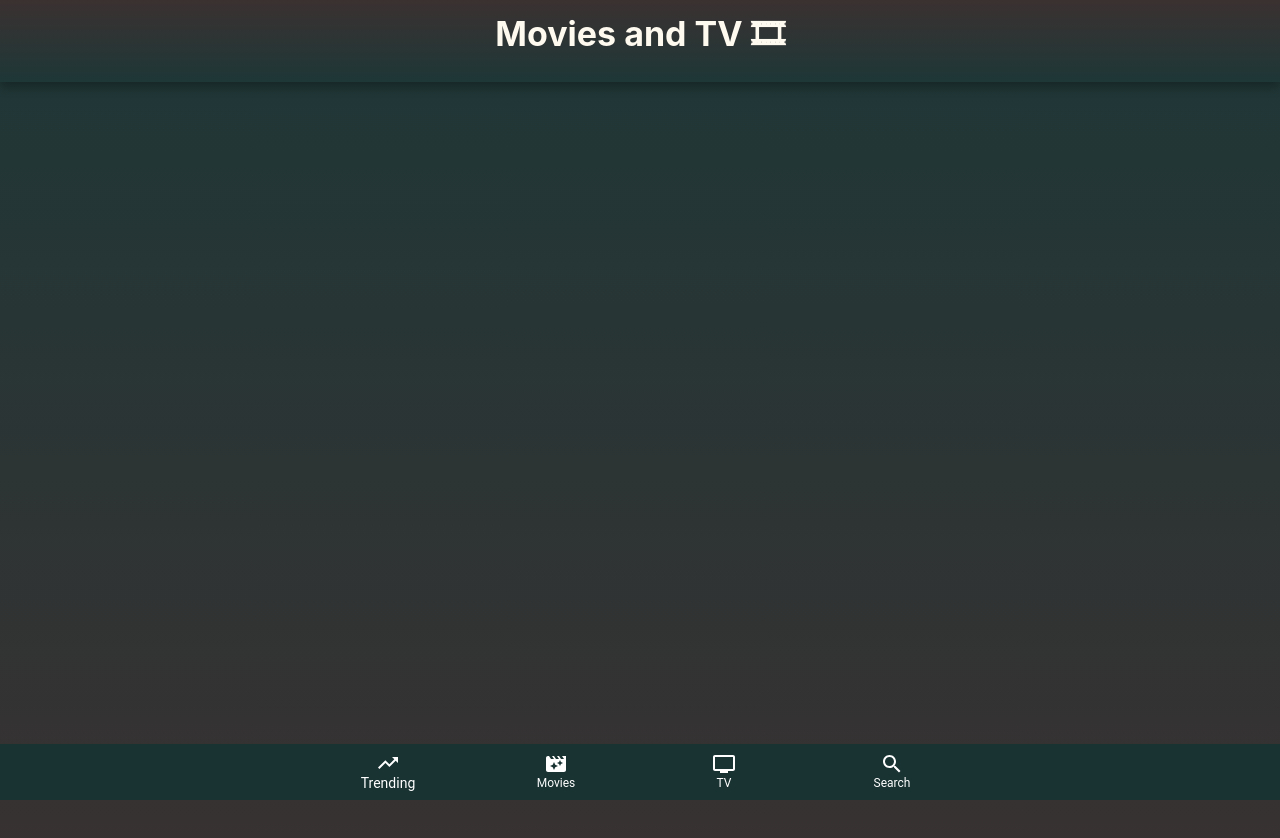
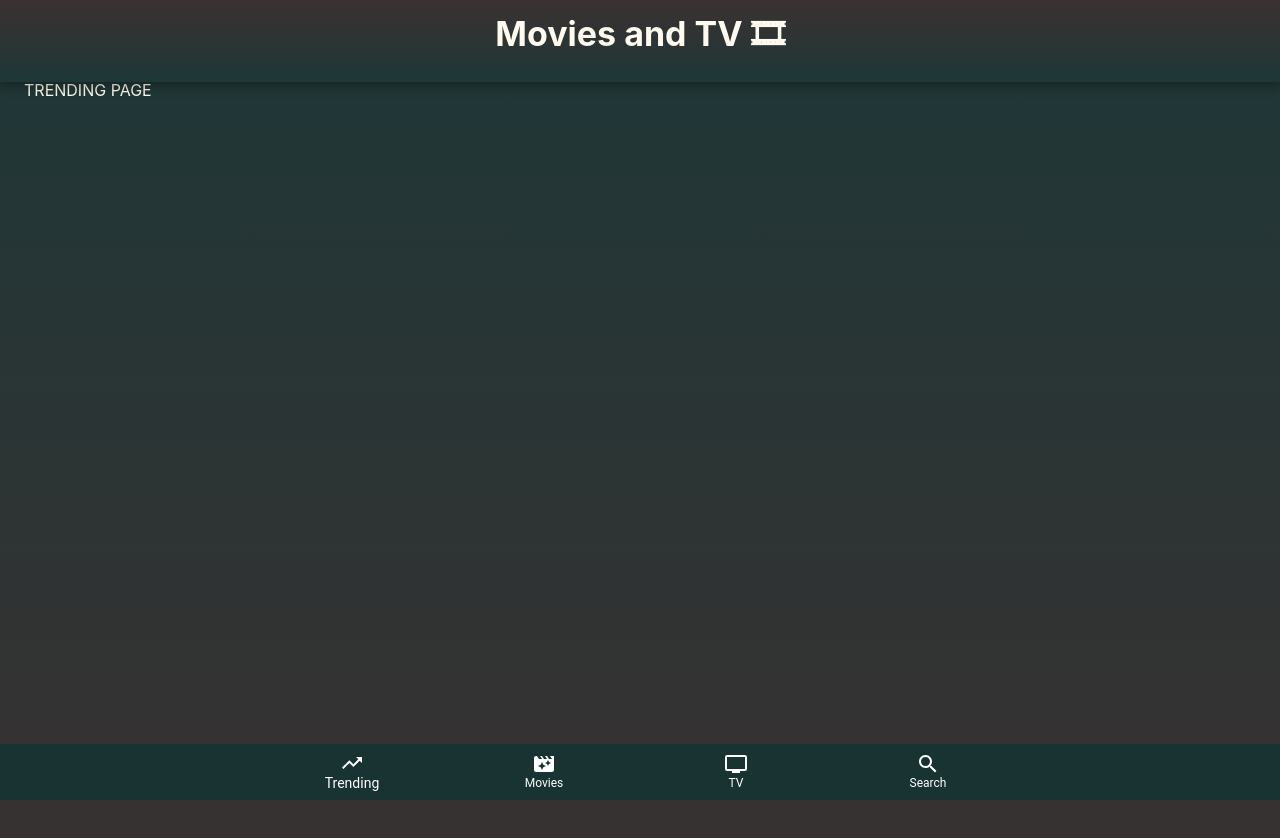
Before and after one commit to jacobwalton/react-film, a React (Create React App) app: page / in a window 1280 px wide. Shown: the top 838 px of the page. Built offline with nearby package versions, Linux system fonts and the light colour scheme.

Commit message:
set up routes for pages

```diff
--- a/src/App.js
+++ b/src/App.js
@@ -1,15 +1,30 @@
+import { Container } from "@material-ui/core";
+import { BrowserRouter, Route, Switch } from "react-router-dom";
 import "./App.css";
 import Header from "./components/Header/Header";
 import Nav from "./components/Nav/Nav";
+import Trending from "./Pages/Trending/Trending";
+import Movies from "./Pages/Movies/Movies";
+import Tv from "./Pages/Tv/Tv";
+import Search from "./Pages/Search/Search";
 
 function App() {
   return (
-    <>
+    <BrowserRouter>
       <Header />
       <div className="App">
-        <Nav />
+        <Container>
+          <Switch>
+            <Route path="/" component={Trending} exact></Route>
+            <Route path="/movies" component={Movies}></Route>
+            <Route path="/tv" component={Tv}></Route>
+            <Route path="/search" component={Search}></Route>
+          </Switch>
+        </Container>
       </div>
-    </>
+
+      <Nav />
+    </BrowserRouter>
   );
 }
 
--- /dev/null
+++ b/src/Pages/Movies/Movies.js
@@ -0,0 +1,8 @@
+import React from "react";
+import "./movies.css";
+
+const Movies = () => {
+  return <div>MOVIES PAGE</div>;
+};
+
+export default Movies;
--- /dev/null
+++ b/src/Pages/Search/Search.js
@@ -0,0 +1,8 @@
+import React from "react";
+import "./search.css";
+
+const Search = () => {
+  return <div>SEARCH PAGE</div>;
+};
+
+export default Search;
--- /dev/null
+++ b/src/Pages/Trending/Trending.js
@@ -0,0 +1,8 @@
+import React from "react";
+import "./trending.css";
+
+const Trending = () => {
+  return <div>TRENDING PAGE</div>;
+};
+
+export default Trending;
--- /dev/null
+++ b/src/Pages/Tv/Tv.js
@@ -0,0 +1,8 @@
+import React from "react";
+import "./tv.css";
+
+const Tv = () => {
+  return <div>TV PAGE</div>;
+};
+
+export default Tv;
--- a/src/components/Nav/Nav.js
+++ b/src/components/Nav/Nav.js
@@ -32,21 +32,25 @@ export default function SimpleBottomNavigation() {
       className={classes.root}
     >
       <BottomNavigationAction
+        href="/"
         style={{ color: "white" }}
         label="Trending"
         icon={<TrendingUpIcon />}
       />
       <BottomNavigationAction
+        href="/movies"
         style={{ color: "white" }}
         label="Movies"
         icon={<MovieFilterIcon />}
       />
       <BottomNavigationAction
+        href="/tv"
         style={{ color: "white" }}
         label="TV"
         icon={<TvIcon />}
       />
       <BottomNavigationAction
+        href="/search"
         style={{ color: "white" }}
         label="Search"
         icon={<SearchIcon />}
```
Also changed, not shown: src/Pages/Movies/movies.css (added), src/Pages/Search/search.css (added), src/Pages/Trending/trending.css (added), src/Pages/Tv/tv.css (added).
